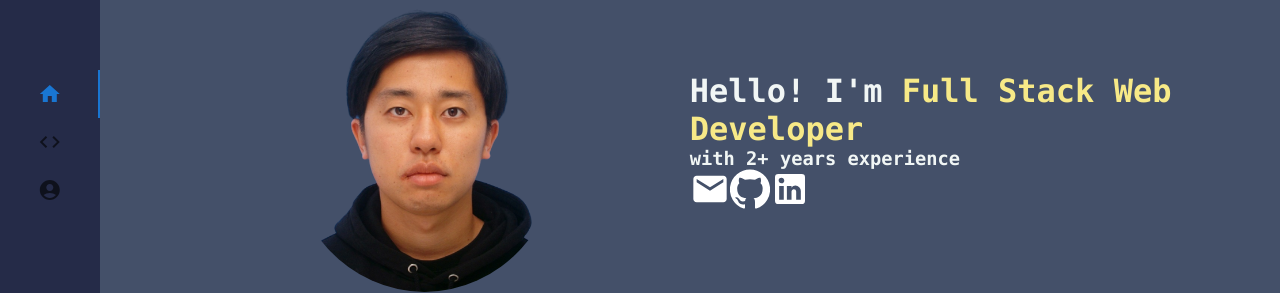
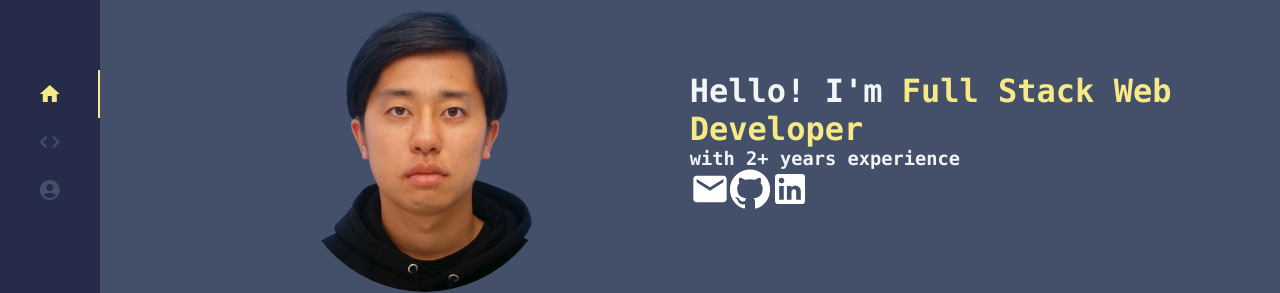
Before and after one commit to anbyjap/portfoli, a React (Vite) app: page / in a window 1280 px wide. Shown: the part 258-551 px from the top of the page. Built offline with nearby package versions, Linux system fonts and the light colour scheme.

Commit message:
# change : tab color

```diff
--- a/src/pages/Home/Home.tsx
+++ b/src/pages/Home/Home.tsx
@@ -11,7 +11,7 @@ import Projects from "../Projects/Projects";
 import About from "../About/About";
 import useMediaQuery from "@mui/material/useMediaQuery";
 import { styled } from "@mui/material/styles";
-import colors from "../../_colors.scss";
+// import colors from "../../_colors.scss";
 
 const Home = () => {
   const matches = useMediaQuery("(min-width:768px)");
@@ -21,11 +21,12 @@ const Home = () => {
   };
 
   const CustomTab = styled(Tab)(({ theme }) => ({
-    color: colors.second,
+    // color: colors.second,
+    color: "#445069", // <- Change the color here
     width: "80%",
     height: "80%",
     "&.Mui-selected": {
-      color: colors.font,
+      color: "#f7e987",
     },
   }));
 
@@ -41,7 +42,7 @@ const Home = () => {
         // style={matches ? { bottom: 0 } : {}}
         TabIndicatorProps={{
           style: {
-            backgroundColor: colors.font,
+            backgroundColor: "#f7e987",
           },
         }}
       >
```
